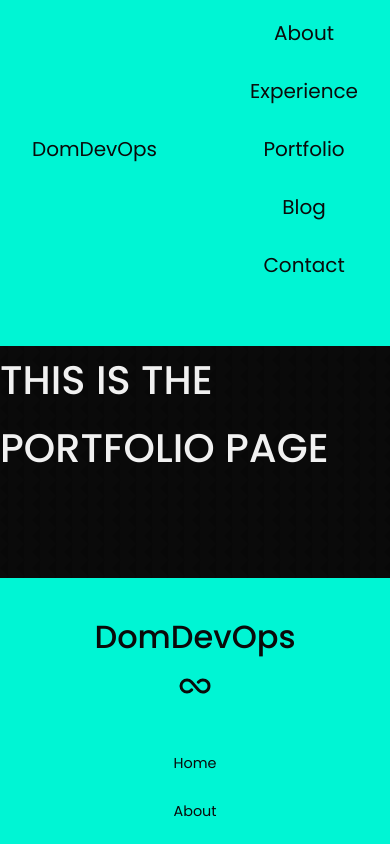
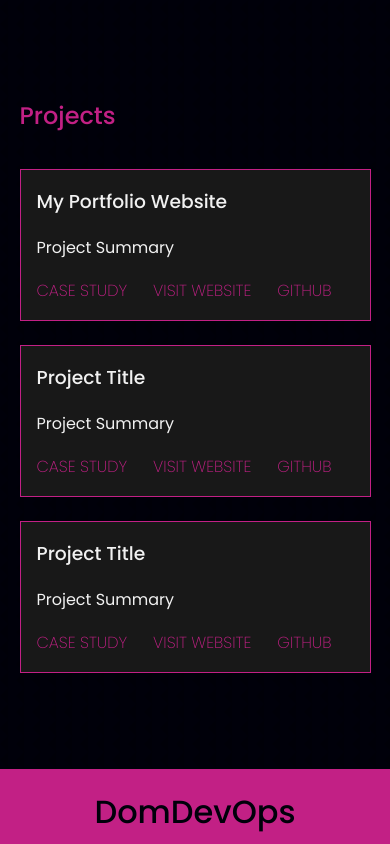
Before and after one commit to dedevez/domdevops-portfolio-1, a React (Create React App) app: page /portfolio in a window 390 px wide. Shown: the top 844 px of the page. Built offline with nearby package versions, Linux system fonts and the light colour scheme.

Commit message:
Updates to functionality, styling, and responsiveness
Added Node.js for backend
Implemented Portfolio Page and styling
Changed floating navbar position and styling
Made adjustments to increase responsiveness

```diff
--- a/src/components/footer/footer.css
+++ b/src/components/footer/footer.css
@@ -1,6 +1,6 @@
 footer {
     background: var(--color-primary);
-    padding: 2rem 0;
+    padding: 1rem 0;
     text-align: center;
     font-size: 0.9rem;
     margin-top: 6rem;
@@ -13,7 +13,7 @@ footer a {
 .footer_logo {
     font-size: 2rem;
     font-weight: 500;
-    margin-bottom: 2rem;
+    margin-bottom: 1rem;
     display: inline-block;
 }
 
@@ -22,19 +22,19 @@ footer a {
     flex-wrap: wrap;
     justify-content: center;
     gap: 2rem;
-    margin: 0 auto 3rem;
+    margin: 0 auto 2rem;
 }
 
 .footer_socials {
     display: flex;
     justify-content: center;
     gap: 1rem;
-    margin-bottom: 4rem;
+    margin-bottom: 1rem;
 }
 
 .footer_socials a {
     background: var(--color-bg);
-    color: var(--color-white);
+    color: var(--color-primary);
     padding: 0.8rem;
     border-radius: 0.7rem;
     display: flex;
@@ -49,7 +49,7 @@ footer a {
 }
 
 .footer_copyright {
-    margin-bottom: 4rem;
+    margin-bottom: 1rem;
     color: var(--color-bg);
 }
 
--- a/src/components/header_navbar/Header_Navbar.jsx
+++ b/src/components/header_navbar/Header_Navbar.jsx
@@ -4,7 +4,6 @@ import './header_navbar.css'
 const Header_Navbar = () => {
     return (
         <header_navbar>
-
             <div class="header_navbar-left">
                 <ul className="permalinks">
                     <li><a href="home#" className="header_nav_logo">DomDevOps</a></li>
--- a/src/components/header_navbar/header_navbar.css
+++ b/src/components/header_navbar/header_navbar.css
@@ -1,5 +1,4 @@
 header_navbar {
-    background: var(--color-primary);
     display: flex;
     padding: 1rem 2rem;
     text-align: center;
@@ -9,27 +8,25 @@ header_navbar {
 }
 
 header_navbar a {
-    color: var(--color-bg);
+    color: var(--color-primary);
+}
+
+header_navbar a:hover {
+    color: var(--color-white);
 }
 
 .header_navbar-left {
     display: flex;
     flex-wrap: wrap;
     justify-content: flex-start;
-    gap: 0.25rem;
     margin: 0;
     align-items: center;
-}
-
-.logo {
-    font-size: 2rem;
 }
 
 .header_navbar-right {
     display: flex;
     flex-wrap: wrap;
     justify-content: flex-end;
-    gap: 1rem;
     margin: 0;
     align-items: center;
 }
@@ -38,7 +35,14 @@ header_navbar a {
 
 
 
+/* ================ MEDIA QUERIES (MEDIUM DEVICES) ================ */
+@media screen and (max-width: 1025px){
 
-
+}
 
 /* ================ MEDIA QUERIES (SMALL DEVICES) ================ */
+@media screen and (max-width: 600px){
+    header_navbar {
+        display: none;
+    }
+}
--- a/src/components/nav/Nav.jsx
+++ b/src/components/nav/Nav.jsx
@@ -1,20 +1,18 @@
 import React from 'react'
 import './nav.css'
 import {AiOutlineHome, AiOutlineUser, AiTwotoneFolderOpen} from "react-icons/ai";
-import {GiBlackBook} from "react-icons/gi";
 import {BiMessageSquareDetail} from "react-icons/bi";
-import {useState} from "react";
+import { MdOutlineWorkHistory } from "react-icons/md";
 
 const Nav = () => {
-    const [activeNav, setActiveNav] = useState('#')
     return (
-        <nav>
-            <a href="#" onClick={() => setActiveNav('#')} className={activeNav === '#' ? 'active' : ''}><AiOutlineHome/></a>
-            <a href="#about" onClick={() => setActiveNav('about')} className={activeNav === 'about' ? 'active' : ''}><AiOutlineUser/></a>
-            <a href="#experience" onClick={() => setActiveNav('experience')} className={activeNav === 'experience' ? 'active' : ''}><GiBlackBook/></a>
-            <a href="#portfolio" onClick={() => setActiveNav('portfolio')} className={activeNav === 'portfolio' ? 'active' : ''}><AiTwotoneFolderOpen/></a>
-            <a href="#contact" onClick={() => setActiveNav('contact')} className={activeNav === 'contact' ? 'active' : ''}><BiMessageSquareDetail/></a>
-        </nav>
+    <nav>
+        <a href="#" data-tooltip="Home"><AiOutlineHome/></a>
+        <a href="#about" data-tooltip="About"><AiOutlineUser/></a>
+        <a href="#experience" data-tooltip="Experience"><MdOutlineWorkHistory/></a>
+        <a href="#portfolio" data-tooltip="Portfolio"><AiTwotoneFolderOpen/></a>
+        <a href="#contact" data-tooltip="Contact"><BiMessageSquareDetail/></a>
+    </nav>
     )
 }
 
--- a/src/components/portfolio/Portfolio.jsx
+++ b/src/components/portfolio/Portfolio.jsx
@@ -54,7 +54,6 @@ const Portfolio = () => {
                     })
                 }
                 <Link to="/portfolio">See More...</Link>
-
             </div>
         </section>
     )
--- a/src/index.css
+++ b/src/index.css
@@ -1,6 +1,4 @@
-
-
-@import url("https://fonts.googleapis.com/css2?family=Poppins:wght@300;400;500;600&display=swap");
+@import url("https://fonts.googleapis.com/css2?family=Poppins:wght@100;200;300;400;500;600&display=swap");
 @import url('https://fonts.googleapis.com/css2?family=Sacramento&display=swap');
 * {
     margin: 0;
@@ -16,66 +14,14 @@
 :root {
 
     /* ======== NEON THEME ======== */
-    --color-bg: #0a0a0a; /* Dark near-black background */
+    --color-bg: #00000a; /* Dark near-black background */
     --color-bg-variant: #181818; /* Dark gray background variant */
-    --color-primary:#00f5d4 ; /* Neon cyan for primary accents */
+    /*--color-primary:#00f5d4 ; !* Neon cyan for primary accents *!*/
+    --color-primary:#c22085 ; /* Neon pink for primary accents */
     --color-primary-variant: #39ff14; /* Transparent neon green */
-    --color-secondary: #b100f5; /* Neon purple for secondary accents */
+    --color-secondary: #c22085; /* Neon pink for secondary accents */
     --color-white: #f1f1f1; /* Very light gray for text */
     --color-light: #a1a1a1; /* Light gray for secondary text */
-
-    /* ======== BLUE THEME ======== */
-    /*--color-bg: #1f1f38;*/
-    /*--color-bg-variant: #2c2c6c;*/
-    /*--color-primary: #4bd5ff;*/
-    /*--color-primary-variant: rgba(77, 181, 255, 0.4);*/
-    /*--color-white: #fff;*/
-    /*--color-light: rgba(255, 255, 255, 0.6);*/
-
-    /* ======== HALLOWEEN THEME ======== */
-    /*--color-bg: #1a1a1a; !* Dark black with a slight tint *!*/
-    /*--color-bg-variant: #292929; !* Dark gray *!*/
-    /*--color-primary: #ff7518; !* Neon orange for primary accents *!*/
-    /*--color-primary-variant: rgba(255, 117, 24, 0.4); !* Transparent orange *!*/
-    /*--color-secondary: #b100f5; !* Neon purple *!*/
-    /*--color-white: #f0f0f0; !* Off-white *!*/
-    /*--color-light: #b100f5; !* Neon purple for secondary text *!*/
-
-    /* ======== CHRISTMAS THEME ======== */
-    /*--color-bg: #00251a; !* Dark pine green *!*/
-    /*--color-bg-variant: #3b1e1e; !* Dark maroon *!*/
-    /*--color-primary: #39ff14; !* Neon green *!*/
-    /*--color-primary-variant: rgba(57, 255, 20, 0.4); !* Transparent neon green *!*/
-    /*--color-secondary: #ff0033; !* Neon red *!*/
-    /*--color-white: #ffffff; !* Bright white for text *!*/
-    /*--color-light: #ff0033; !* Neon red for secondary text *!*/
-
-    /* ======== VALENTINE'S DAY THEME ======== */
-    /*--color-bg: #4b0000; !* Deep red *!*/
-    /*--color-bg-variant: #7d0a0a; !* Dark crimson *!*/
-    /*--color-primary: #ff69b4; !* Neon pink *!*/
-    /*--color-primary-variant: rgba(255, 105, 180, 0.4); !* Transparent pink *!*/
-    /*--color-secondary: #ff1493; !* Deep pink *!*/
-    /*--color-white: #ffe6f0; !* Very light pinkish-white *!*/
-    /*--color-light: #ff69b4; !* Neon pink for secondary text *!*/
-
-    /* ======== FOURTH OF JULY THEME ======== */
-    /*--color-bg: #001f3f; !* Deep navy blue *!*/
-    /*--color-bg-variant: #85144b; !* Rich burgundy *!*/
-    /*--color-primary: #0074d9; !* Neon blue *!*/
-    /*--color-primary-variant: rgba(0, 116, 217, 0.4); !* Transparent neon blue *!*/
-    /*--color-secondary: #ff4136; !* Neon red *!*/
-    /*--color-white: #ffffff; !* Bright white for text *!*/
-    /*--color-light: #ff4136; !* Neon red for secondary text *!*/
-
-    /* ======== NEW YEAR'S EVE THEME ======== */
-    /*--color-bg: #0a0a0a; !* Black *!*/
-    /*--color-bg-variant: #1c1c1c; !* Very dark gray *!*/
-    /*--color-primary: #ffd700; !* Neon gold *!*/
-    /*--color-primary-variant: rgba(255, 215, 0, 0.4); !* Transparent gold *!*/
-    /*--color-secondary: #c0c0c0; !* Silver *!*/
-    /*--color-white: #ffffff; !* Bright white for text *!*/
-    /*--color-light: #ffd700; !* Gold for secondary text *!*/
 
 
     --transition: all 200ms ease;
--- a/src/pages/blog_page/blog_post_modal.jsx
+++ b/src/pages/blog_page/blog_post_modal.jsx
@@ -3,17 +3,13 @@ import React from 'react'
 const BlogPostModal = ({open, onClose, title, post_content}) => {
     if(!open) return null;
     return (
-        <div className="overlay">
-            <div className="modalContainer">
-
+        <div onClick={onClose} className="overlay">
+            <div onClick={(e) => {e.stopPropagation()}} className="modalContainer"> {/*stop propogation prevents child object from inheriting onClick action from parent container*/}
                 <div className="modalRight">
-                    <p onClick={onClose} className="closeBtn">X</p>
+                    <button onClick={onClose} className="closeBtn">x</button>
                     <div className="content">
                         <h1>{title}</h1>
                         <p>{post_content}</p>
-                    </div>
-                    <div className="btnContainer">
-                        <a className="btn btn-primary" onClick={onClose}>Continue Reading</a>
                     </div>
                 </div>
             </div>
--- a/src/pages/portfolio_page/Portfolio_Page.jsx
+++ b/src/pages/portfolio_page/Portfolio_Page.jsx
@@ -1,10 +1,57 @@
 import React from 'react'
+import './portfolio_page.css'
+
+
+const projects = [
+    {
+        id: 1,
+        title: 'My Portfolio Website',
+        summary: 'Project Summary',
+        case_study: 'www.github.com',
+        website: 'www.github.com',
+        github: 'www.github.com',
+    },
+    {
+        id: 2,
+        title: 'Project Title',
+        summary: 'Project Summary',
+        case_study: 'www.github.com',
+        website: 'www.github.com',
+        github: 'www.github.com',
+    },
+    {
+        id: 3,
+        title: 'Project Title',
+        summary: 'Project Summary',
+        case_study: 'www.github.com',
+        website: 'www.github.com',
+        github: 'www.github.com',
+    },
+
+]
 
 const Portfolio_Page = () => {
     return (
-        <>
-            <h1>THIS IS THE PORTFOLIO PAGE</h1>
-        </>
+        <section id='portfolio_page'>
+            <div className="container portfolio_page_container">
+                <h2>Projects</h2>
+
+                <div className="container project_card_container">
+                    {
+                        projects.map(({id, title, summary, case_study, website, github}) => (
+                            <article key={id} className="project_item">
+                                <h3>{title}</h3>
+                                <p>{summary}</p>
+                                <div className="project_item-cta">
+                                    <a href={case_study}>CASE STUDY</a>
+                                    <a href={website}>VISIT WEBSITE</a>
+                                    <a href={github}>GITHUB</a>
+                                </div>
+                            </article>
+                        ))}
+                </div>
+            </div>
+        </section>
     )
 }
 export default Portfolio_Page
--- a/src/pages/portfolio_page/portfolio_page.css
+++ b/src/pages/portfolio_page/portfolio_page.css
@@ -0,0 +1,68 @@
+.portfolio_page_container h2 {
+    color: var(--color-secondary);
+    margin: 1.2rem 0 2rem;
+}
+.container.project_card_container {
+    width: 100%;
+    display: grid;
+    grid-template-rows: repeat(3, 1fr);
+    gap: 1.5rem;
+}
+
+.project_item {
+    width: 100%;
+    background: var(--color-bg-variant);
+    padding: 1rem;
+    border-color: var(--color-secondary);
+    border: 1px solid var(--color-secondary);
+    transition: var(--transition);
+}
+
+.project_item:hover {
+    border-color: var(--color-primary-variant);
+    background: transparent;
+}
+
+
+.project_item h3, p {
+    color: var(--color-white);
+    margin: 0 0 1rem;
+}
+
+.project_item-cta {
+    display: flex;
+    gap: 1rem;
+    margin-top: 1rem;
+}
+
+.project_item-cta a{
+    color: var(--color-secondary);
+    font-weight: 200;
+    margin-right: 10px;
+}
+
+
+/* ================ MEDIA QUERIES (MEDIUM DEVICES) ================ */
+@media screen and (max-width: 1024px) {
+    .blog_page_container {
+        grid-template-columns: 1fr 1fr;
+        gap: 1.2rem;
+    }
+}
+
+/* ================ MEDIA QUERIES (SMALL DEVICES) ================ */
+@media screen and (max-width: 600px) {
+    .blog_page_container {
+        grid-template-columns: 1fr;
+        gap: 1rem;
+    }
+
+    .modalContainer {
+        flex-direction: column;
+        top: 0;
+        left: 0;
+        transform: none;
+        width: 100%;
+        height: 100vh;
+    }
+}
```
Also changed, not shown: src/components/nav/nav.css (+55 -7 lines), src/pages/blog_page/Blog_Page.jsx (+16 -3 lines), src/pages/blog_page/blog_page.css (+27 -11 lines), 2 other files (tests, documents, lock files or other folders).
